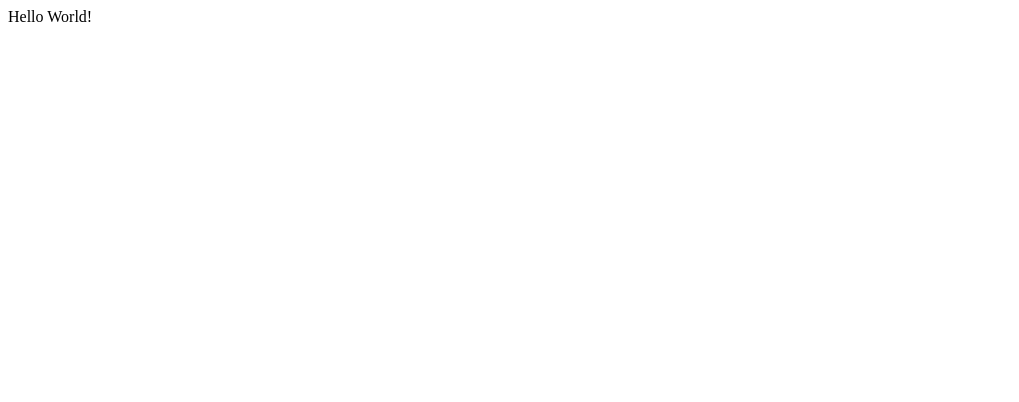
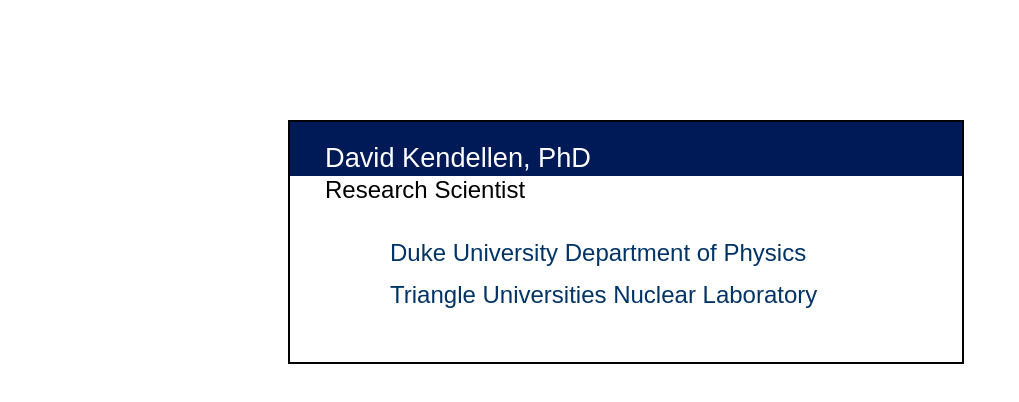
Before and after one commit to dkendellen/web-public, a plain HTML site: page index.html in a window 1280 px wide. Shown: the whole page, without its empty margins (0-1019 px from the left). Drawn offline with Linux system fonts and the light colour scheme.

Commit message:
Update index.html

```diff
--- a/index.html
+++ b/index.html
@@ -1 +1,63 @@
-<p>Hello World!</p>
+<head>
+<style type="text/css">
+body {
+	background-color:#FFFFFF;
+	font-family: Arial, Helvetica, sans-serif;
+}
+
+div.box {
+	background-color:#FFFFFF;
+	border:2px solid #000000;
+        position:fixed;
+        top: 35%;
+        left: 50%;
+        width:42em;
+        height:15em;
+        margin-left: -22em;
+        margin-top: -10em;
+}
+
+.box h2 {
+	font-size: 1.7em;
+        font-weight: normal;
+	color: #FFFFFF;
+	background-color: #001A57;
+	padding: 20px 0px 2px 35px;
+	margin:  0px 0px 0px 0px;
+}
+
+.box p {
+	font-size: 1.5em;
+	margin-top: 0px;
+	margin-left: 35px;
+}
+
+.box a {
+	border: none;
+	background: none;
+	text-decoration: none;
+	color: #003366;
+	margin-left: 65px;
+	line-height: 175%;
+}
+
+.box a:hover {
+	text-decoration: underline;
+}
+
+.box a:visited {
+	color: #003366;
+}
+</style>
+<title>David Kendellen</title>
+</head>
+<body>
+<div class="box">
+<h2>David Kendellen, PhD</h2>
+<p>Research Scientist<br /><br />
+<a href="https://www.phy.duke.edu/" target="_blank">Duke University
+Department of Physics</a><br />
+<a href="http://www.tunl.duke.edu/" target="_blank">Triangle
+Universities Nuclear Laboratory</a><br /><br /></p>
+</div>
+</body>
```
